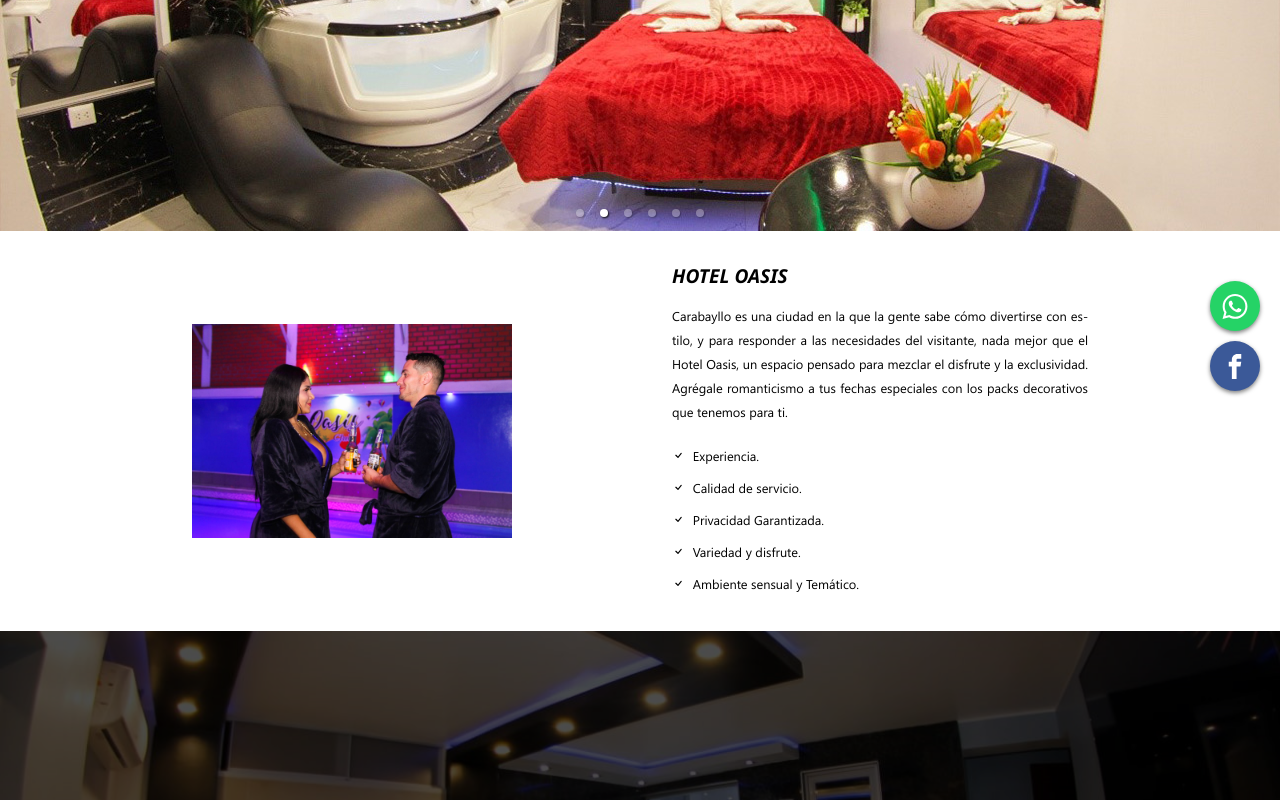
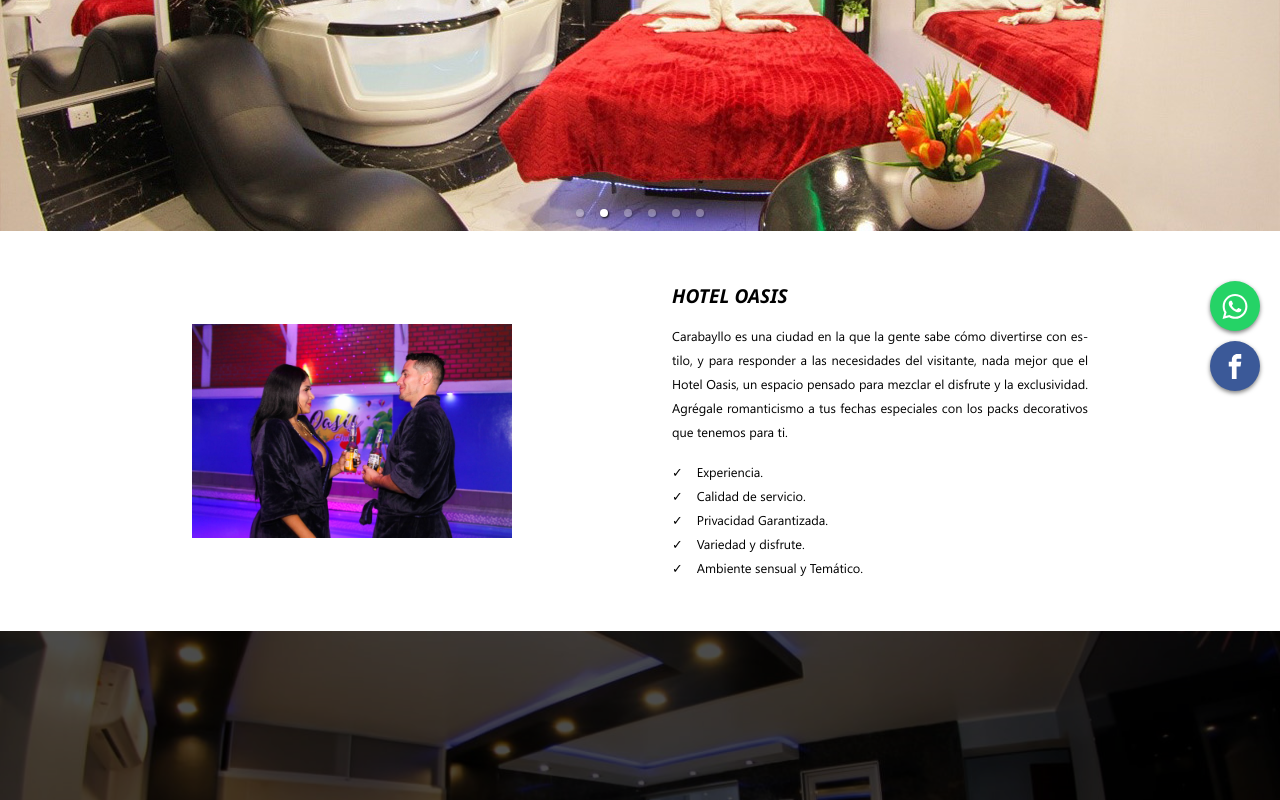
Before and after one commit to DiegoCP27/Hotel-Oasis, a Next.js app: page / in a window 1280 px wide. Shown: the part 389-1189 px from the top of the page. Built offline with nearby package versions, Linux system fonts and the light colour scheme.

Commit message:
refactor: index

```diff
--- a/pages/index.tsx
+++ b/pages/index.tsx
@@ -47,11 +47,11 @@
             <h4><b><em>HOTEL OASIS</em></b></h4>
             <p>Carabayllo es una ciudad en la que la gente sabe cómo divertirse con estilo, y para responder a las necesidades del visitante, nada mejor que el Hotel Oasis, un espacio pensado para mezclar el disfrute y la exclusividad. Agrégale romanticismo a tus fechas especiales con los packs decorativos que tenemos para ti.</p>
             <div className={styles.Izq}>
-              <p className={styles.Icon}><BsCheck className={styles.Icon__icon}/> Experiencia.</p>
-              <p className={styles.Icon}><BsCheck className={styles.Icon__icon}/> Calidad de servicio.</p>
-              <p className={styles.Icon}><BsCheck className={styles.Icon__icon}/> Privacidad Garantizada.</p>
-              <p className={styles.Icon}><BsCheck className={styles.Icon__icon}/> Variedad y disfrute.</p>
-              <p className={styles.Icon}><BsCheck className={styles.Icon__icon}/> Ambiente sensual y Temático.</p>
+              <p>✓&nbsp;&nbsp;&nbsp;&nbsp;Experiencia.</p>
+              <p>✓&nbsp;&nbsp;&nbsp;&nbsp;Calidad de servicio.</p>
+              <p>✓&nbsp;&nbsp;&nbsp;&nbsp;Privacidad Garantizada.</p>
+              <p>✓&nbsp;&nbsp;&nbsp;&nbsp;Variedad y disfrute.</p>
+              <p>✓&nbsp;&nbsp;&nbsp;&nbsp;Ambiente sensual y Temático.</p>
             </div>
           </div>
         </div>
```
